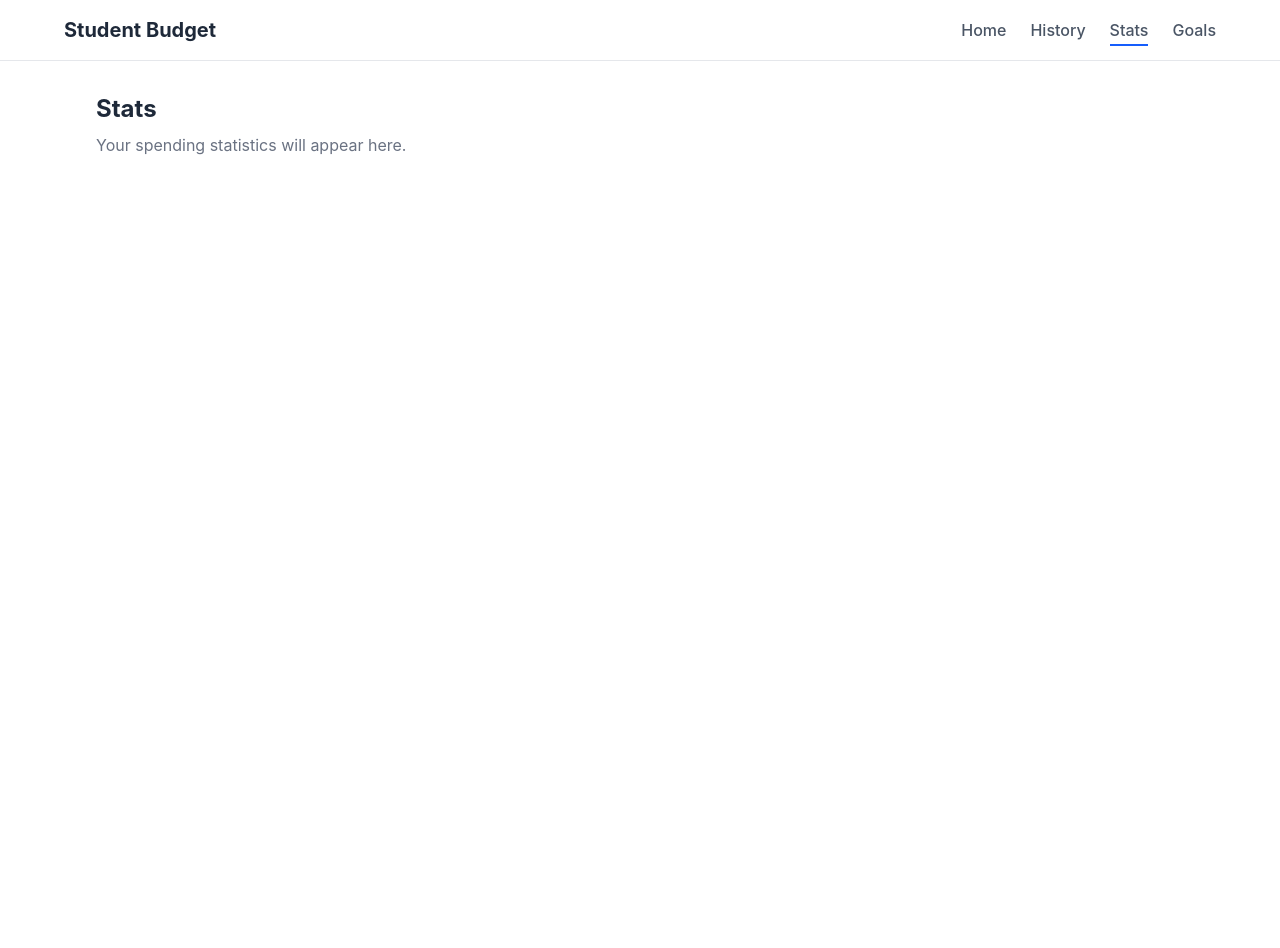
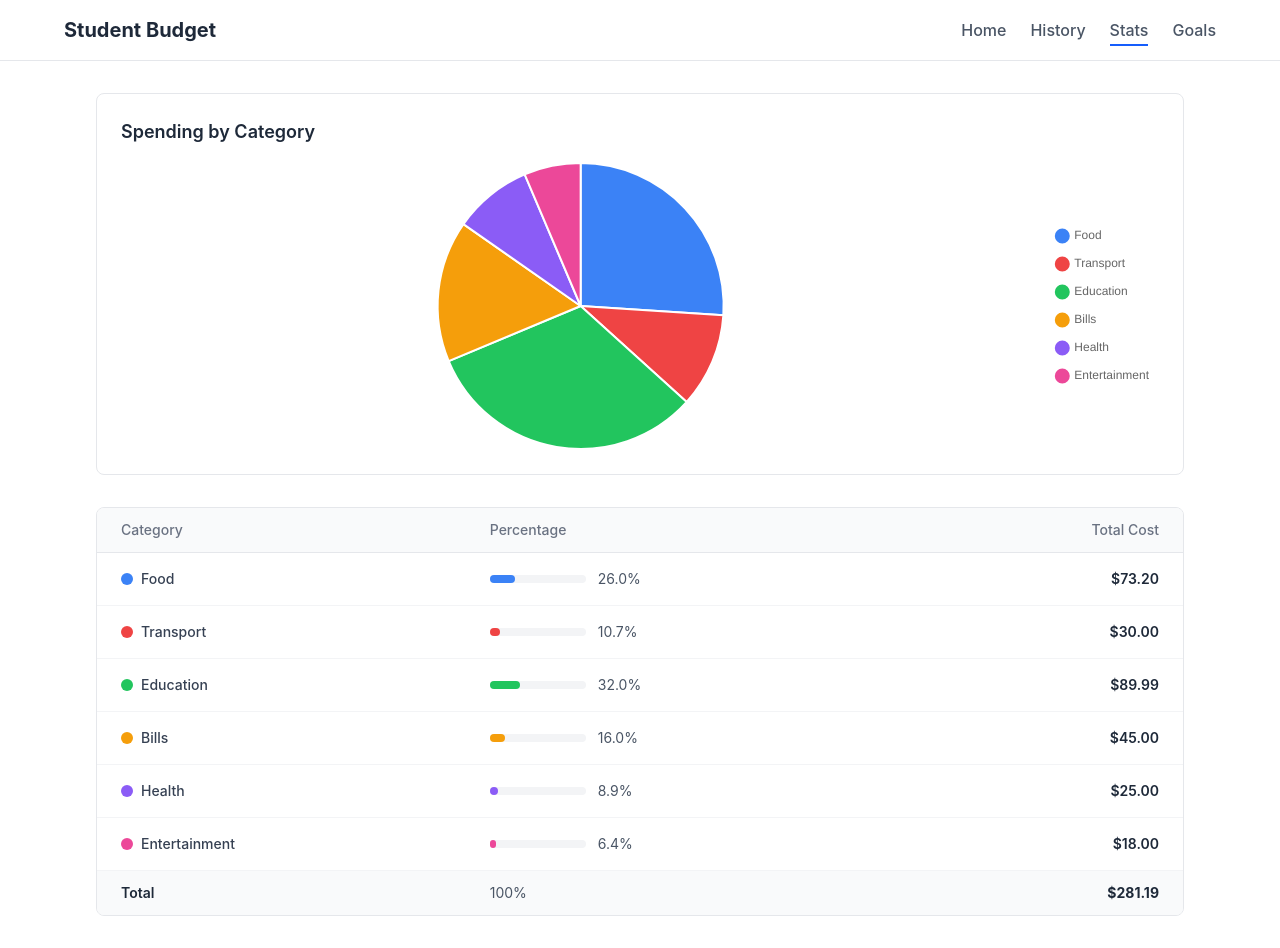
Before and after one commit to lapislazuliviii/Budget-Tracker, a Vue app: page /stats in a window 1280 px wide. Before the commit the page ends 800 px from the top, so only its background shows below. Built offline with nearby package versions, Linux system fonts and the light colour scheme.

Commit message:
added stats tab stuff

```diff
--- a/src/pages/StatsView.vue
+++ b/src/pages/StatsView.vue
@@ -1,10 +1,178 @@
 <script setup lang="ts">
-// StatsView — displays spending statistics and charts
+// StatsView — displays spending breakdown by category
+// Shows a pie chart of category totals, and a table with percentages and amounts
+import { ref, computed } from 'vue'
+import { Pie } from 'vue-chartjs'
+import {
+  Chart as ChartJS,
+  ArcElement,
+  Tooltip,
+  Legend,
+} from 'chart.js'
+import type { Expense } from '@/types/models'
+
+// Register Chart.js components needed for pie chart
+ChartJS.register(ArcElement, Tooltip, Legend)
+
+// --- Sample data for development ---
+// Will be replaced with Supabase queries later
+const expenses = ref<Expense[]>([
+  { id: '1', description: 'Grocery Store', amount: 45.20, category: 'Food', date: '2026-05-08T10:30:00' },
+  { id: '2', description: 'Bus Pass', amount: 30.00, category: 'Transport', date: '2026-05-08T08:15:00' },
+  { id: '3', description: 'Coffee Shop', amount: 5.50, category: 'Food', date: '2026-05-07T14:00:00' },
+  { id: '4', description: 'Textbook', amount: 89.99, category: 'Education', date: '2026-05-05T11:45:00' },
+  { id: '5', description: 'Phone Bill', amount: 45.00, category: 'Bills', date: '2026-05-03T09:00:00' },
+  { id: '6', description: 'Gym Membership', amount: 25.00, category: 'Health', date: '2026-05-01T07:30:00' },
+  { id: '7', description: 'Movie Tickets', amount: 18.00, category: 'Entertainment', date: '2026-04-28T19:00:00' },
+  { id: '8', description: 'Pizza Night', amount: 22.50, category: 'Food', date: '2026-04-25T20:15:00' },
+])
+
+/**
+ * Group expenses by category and sum their amounts.
+ * Returns a Map where key = category name, value = total spent in that category.
+ * Example: { "Food" => 73.20, "Transport" => 30.00, ... }
+ */
+const categoryTotals = computed(() => {
+  const totals = new Map<string, number>()
+
+  for (const expense of expenses.value) {
+    const current = totals.get(expense.category) ?? 0
+    totals.set(expense.category, current + expense.amount)
+  }
+
+  return totals
+})
+
+// Total of all expenses — used to calculate each category's percentage
+const grandTotal = computed(() => {
+  return Array.from(categoryTotals.value.values()).reduce((sum, amount) => sum + amount, 0)
+})
+
+// Extract category names and their totals as arrays for the chart and table
+const categoryNames = computed(() => Array.from(categoryTotals.value.keys()))
+const categoryAmounts = computed(() => Array.from(categoryTotals.value.values()))
+
+// One distinct color per category for the pie chart slices
+const categoryColors = [
+  '#3B82F6', // blue
+  '#EF4444', // red
+  '#22C55E', // green
+  '#F59E0B', // amber
+  '#8B5CF6', // purple
+  '#EC4899', // pink
+  '#14B8A6', // teal
+  '#F97316', // orange
+]
+
+// Chart.js data configuration for the pie chart
+const chartData = computed(() => ({
+  labels: categoryNames.value,
+  datasets: [
+    {
+      data: categoryAmounts.value,
+      backgroundColor: categoryColors.slice(0, categoryNames.value.length),
+      borderWidth: 2,
+      borderColor: '#FFFFFF',
+    },
+  ],
+}))
+
+// Chart.js display options
+const chartOptions = {
+  responsive: true,
+  maintainAspectRatio: false,
+  plugins: {
+    legend: {
+      position: 'right' as const,
+      labels: {
+        padding: 16,
+        usePointStyle: true, // show colored circles instead of rectangles
+      },
+    },
+  },
+}
+
+/**
+ * Calculate what percentage a category's total is of all expenses.
+ * Example: if Food = $73.20 and grand total = $281.19, returns 26.03
+ */
+function categoryPercent(amount: number): number {
+  if (grandTotal.value === 0) return 0
+  return (amount / grandTotal.value) * 100
+}
 </script>
 
 <template>
   <main class="max-w-6xl mx-auto p-8">
-    <h1 class="text-2xl font-bold text-gray-800">Stats</h1>
-    <p class="mt-2 text-gray-500">Your spending statistics will appear here.</p>
+    <!-- Pie chart showing spending by category -->
+    <div class="bg-white rounded-lg border border-gray-200 p-6 mb-8">
+      <h2 class="text-lg font-semibold text-gray-800 mb-4">Spending by Category</h2>
+      <div class="h-72">
+        <Pie :data="chartData" :options="chartOptions" />
+      </div>
+    </div>
+
+    <!-- Table showing each category's percentage and total cost -->
+    <div class="bg-white rounded-lg border border-gray-200 overflow-hidden">
+      <table class="w-full text-sm text-left">
+        <thead class="bg-gray-50 border-b border-gray-200">
+          <tr>
+            <th class="px-6 py-3 font-medium text-gray-500">Category</th>
+            <th class="px-6 py-3 font-medium text-gray-500">Percentage</th>
+            <th class="px-6 py-3 font-medium text-gray-500 text-right">Total Cost</th>
+          </tr>
+        </thead>
+        <tbody>
+          <tr
+            v-for="(name, index) in categoryNames"
+            :key="name"
+            class="border-b border-gray-100 hover:bg-gray-50"
+          >
+            <!-- Category name with a colored dot matching the pie chart -->
+            <td class="px-6 py-4 text-gray-700 font-medium flex items-center gap-2">
+              <span
+                class="inline-block w-3 h-3 rounded-full"
+                :style="{ backgroundColor: categoryColors[index] }"
+              />
+              {{ name }}
+            </td>
+
+            <!-- Percentage with a small bar to visualize the proportion -->
+            <td class="px-6 py-4">
+              <div class="flex items-center gap-3">
+                <div class="w-24 bg-gray-100 rounded-full h-2">
+                  <div
+                    class="h-2 rounded-full"
+                    :style="{
+                      width: categoryPercent(categoryAmounts[index]) + '%',
+                      backgroundColor: categoryColors[index],
+                    }"
+                  />
+                </div>
+                <span class="text-gray-600">
+                  {{ categoryPercent(categoryAmounts[index]).toFixed(1) }}%
+                </span>
+              </div>
+            </td>
+
+            <!-- Total dollar amount for the category -->
+            <td class="px-6 py-4 text-gray-800 font-semibold text-right">
+              ${{ categoryAmounts[index].toFixed(2) }}
+            </td>
+          </tr>
+        </tbody>
+
+        <!-- Grand total row at the bottom -->
+        <tfoot class="bg-gray-50 border-t border-gray-200">
+          <tr>
+            <td class="px-6 py-3 font-semibold text-gray-800">Total</td>
+            <td class="px-6 py-3 text-gray-600">100%</td>
+            <td class="px-6 py-3 font-bold text-gray-800 text-right">
+              ${{ grandTotal.toFixed(2) }}
+            </td>
+          </tr>
+        </tfoot>
+      </table>
+    </div>
   </main>
 </template>
```
